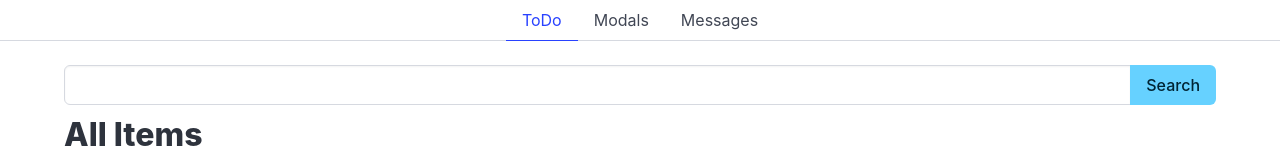
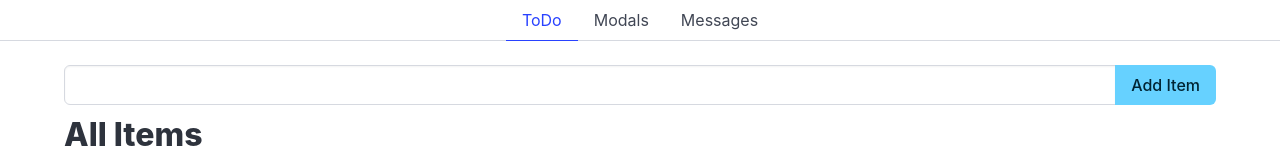
Before and after one commit to milestails777/learnnode, a Vue app: page / in a window 1280 px wide. Shown: the top 160 px of the page. Built offline with nearby package versions, Linux system fonts and the light colour scheme.

Commit message:
NT 4.0 Workstation Final Version

```diff
--- a/src/pages/ToDo.vue
+++ b/src/pages/ToDo.vue
@@ -37,7 +37,7 @@ function add(){
             </div>
             <div class="control">
                 <button class="button is-info" @click="add">
-                Search
+                Add Item
                 </button>
             </div>
         </div>
```
